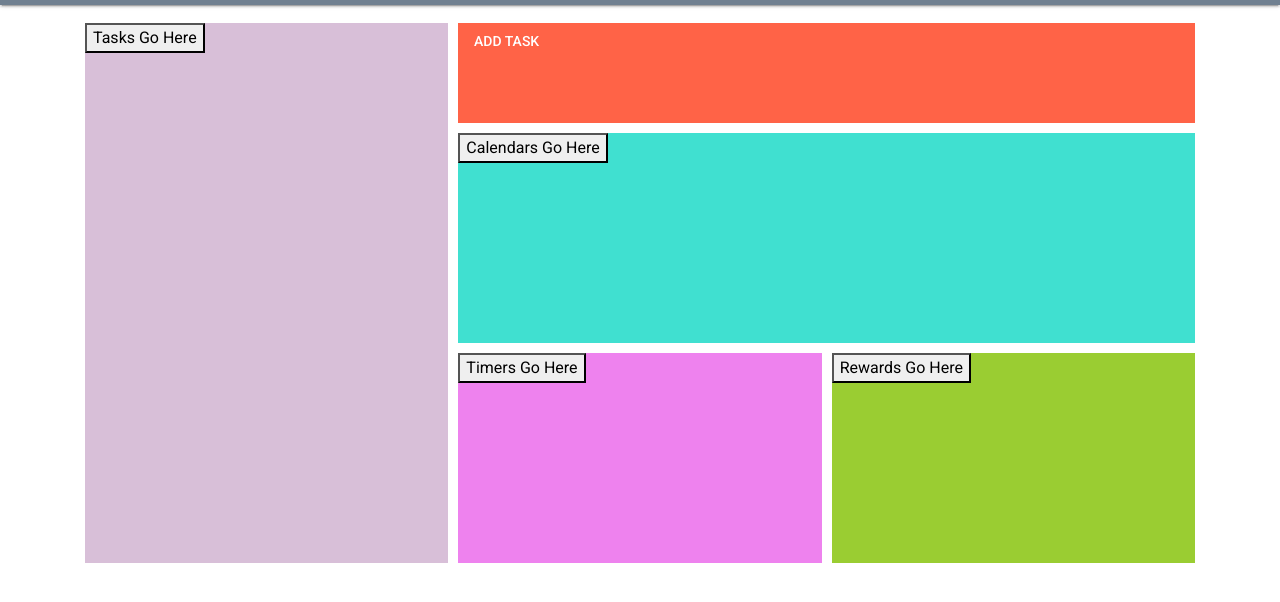
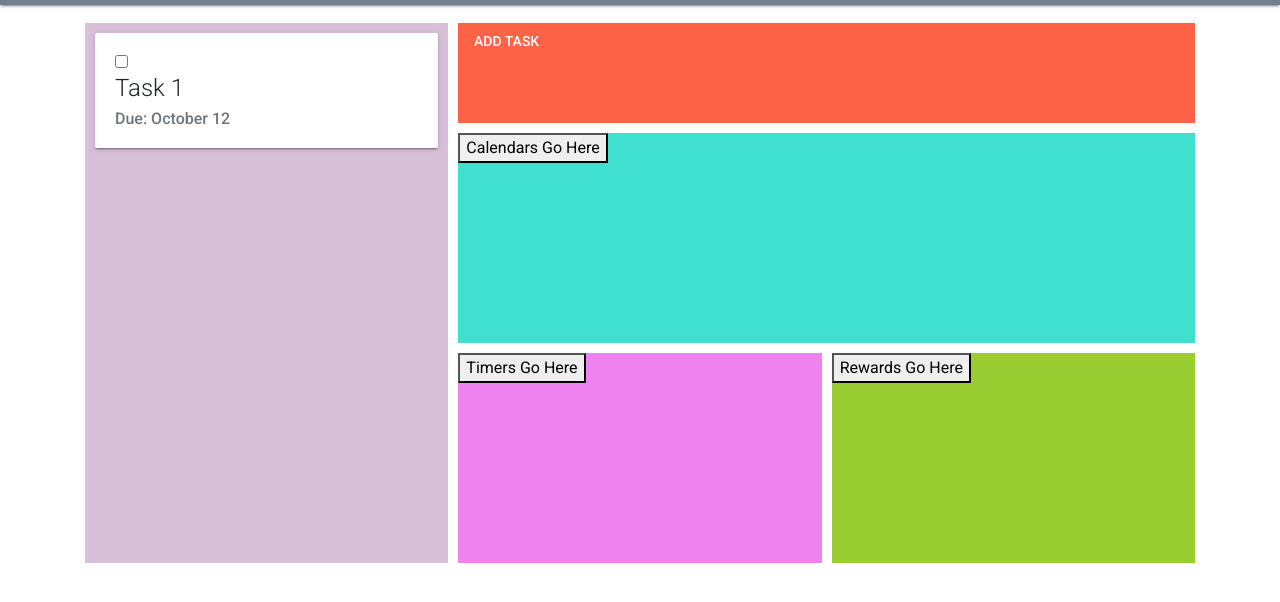
Before and after one commit to rhit-csse280/fall-2021-project-team-y7, a plain HTML site: page public/index.html in a window 1280 px wide. Shown: the part 52-654 px from the top of the page. Drawn offline with Linux system fonts and the light colour scheme; some packages are replaced by stand-ins of ours.

Commit message:
added card and checkbox

```diff
--- a/public/index.html
+++ b/public/index.html
@@ -20,9 +20,21 @@
 
     <div id="sectionWrapper">
       <div id="tasks">
-        <button>Tasks Go Here</button>
+
 
         <!-- Use Cards (like in Movie Quotes) to make these-->
+
+
+        <div id="cardsContainer">
+
+          <div class="card" >
+            <div class="card-body">
+              <input type = "checkbox">
+              <h5 class="card-title"> Task 1</h5>
+              <h6 class="card-subtitle mb2 text-muted">Due: October 12</h6>
+            </div>
+          </div>
+        </div>
       </div>
       <div id="addTask">
 
--- a/public/styles/main.css
+++ b/public/styles/main.css
@@ -48,3 +48,6 @@ body {
   grid-row: 4 / 6;
 
 }
+.card{
+    margin: 10px;
+}
```
